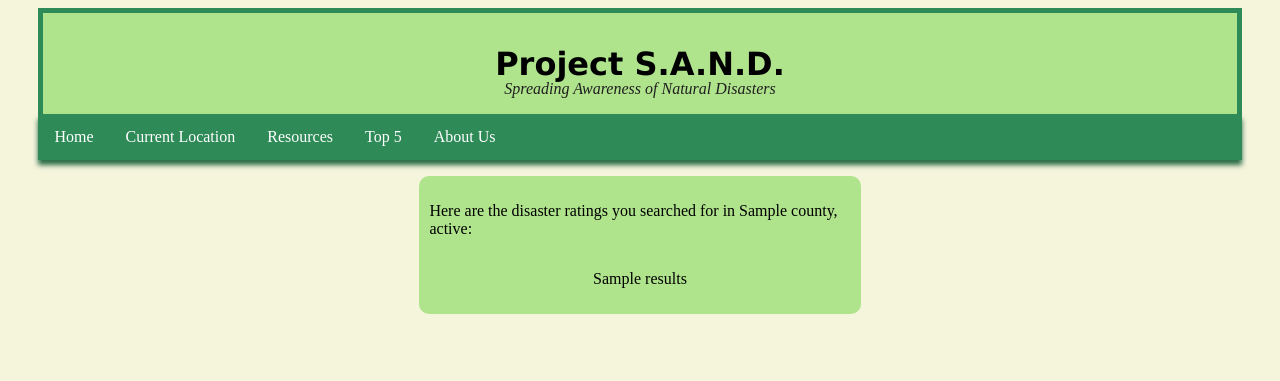
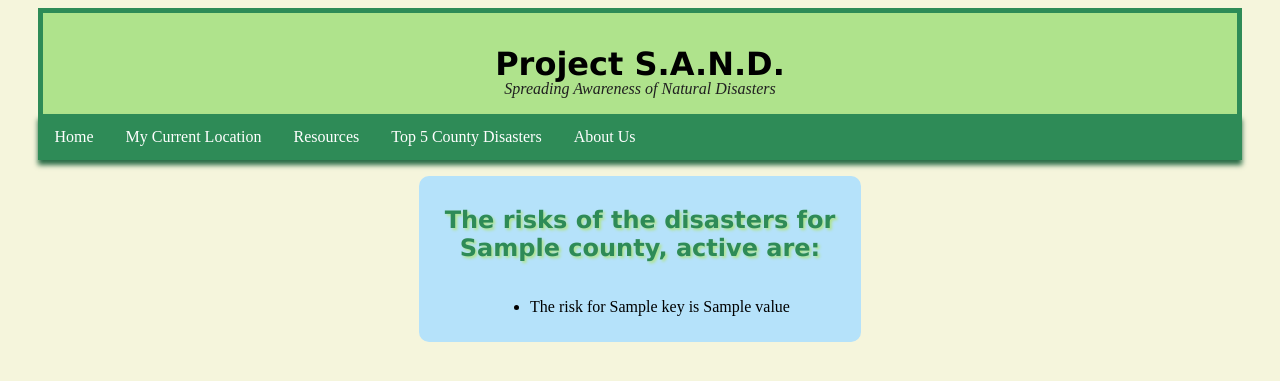
Before and after one commit to dynamiquet/Project-SAND, a Flask app: template templates/displaydata.html in a window 1280 px wide. Shown: the top 381 px of the page. Run offline with Flask 3, Linux system fonts and the light colour scheme; the template is opened without the code that fills it: most values are stand-ins (such as "Sample title", 1, 10 or a date in 2020).

Commit message:
fixed bugs

```diff
--- a/flask_app.py
+++ b/flask_app.py
@@ -86,12 +86,7 @@ def display_data():
     state = str(request.args['state'])
     disasters = str(request.args.getlist('hiddenSelectedDisaster'))[2:-2]
     data = test.getRiskValuesbyCounty(disasters, county, state)
-    print(disasters)
-    print(".\n")
-    print(county)
-    print(".\n")
-    print(state)
-    return render_template('displaydata.html', results = data, state = state, county=county)
+    return render_template('displaydata.html', results = data, state = state, county=county, data=data)
 
 @app.route('/')
 def homepage():
--- a/static/datastyle.css
+++ b/static/datastyle.css
@@ -22,7 +22,7 @@ h2 {
 	text-shadow: 2px 2px 3px #afe38c;
 }
 
-ul{
+#navigationBar_ul{
 	list-style-type: none;
 	margin: 0;
   	padding: 0;
@@ -32,18 +32,18 @@ ul{
 	box-shadow: 0 5px 5px 0 #296b46;
 }
 
-li{
+.navigationBar_li{
 	float: left;
 }
 
-li a {
+.navigationBar_li a {
 	display: block;
 	color: white;
 	padding: 14px 16px;
   	text-decoration: none;
   }
 
-li a:hover {
+.navigationBar_li a:hover {
 	background-color: #D2691E;
 }
 
@@ -130,11 +130,13 @@ li a:hover {
 	display: flex;
 	align-items: center;
 	flex-direction: column;
-	background-color: #afe38c;
+	background-color: #B5E2FA;
 	padding: 10px;
 	width: 35%;
 	border-radius: 10px;
 	margin: auto;
+    border: #000000;
+    border-width: 10px;
 }
 
 body {
--- a/templates/displaydata.html
+++ b/templates/displaydata.html
@@ -9,16 +9,21 @@
         <a href = "/" style="text-decoration: none; color: inherit;"><h1>Project S.A.N.D.</h1></a>
             <div class = 'titleSub'><em>Spreading Awareness of Natural Disasters</em></div>
 
+            <ul id = "navigationBar_ul">
+                <li class = "navigationBar_li"><a href="/">Home</a></li>
+                <li class = "navigationBar_li"><a href="/currlocation">My Current Location</a></li>
+                <li class = "navigationBar_li"><a href="/resources">Resources</a></li>
+                <li class = "navigationBar_li"><a href="/top5">Top 5 County Disasters</a></li>
+                <li class = "navigationBar_li"><a href="/about">About Us</a></li>
+            </ul>
+
+        <div id = "countyResults">
+            <h2>The risks of the disasters for {{county}}, {{state}} are:</h2>
             <ul>
-            <li><a href="/">Home</a></li>
-            <li><a href="/currlocation">Current Location</a></li>
-            <li><a href="/resources">Resources</a></li>
-            <li><a href="/top5">Top 5</a></li>
-            <li><a href="/about">About Us</a></li>
+                {% for key, value in data.items() %}
+                    <li>The risk for {{ key }} is {{ value }}</li>
+                {% endfor %}
             </ul>
-        <div id = 'countyResults'>
-            <div><p>Here are the disaster ratings you searched for in {{county}}, {{state}}:<p></div>
-            <div><p>{{results}}</p></div>
         </div>
     </body>
 </html>
```
Also changed, not shown: templates/index.html (+6 -6 lines).
